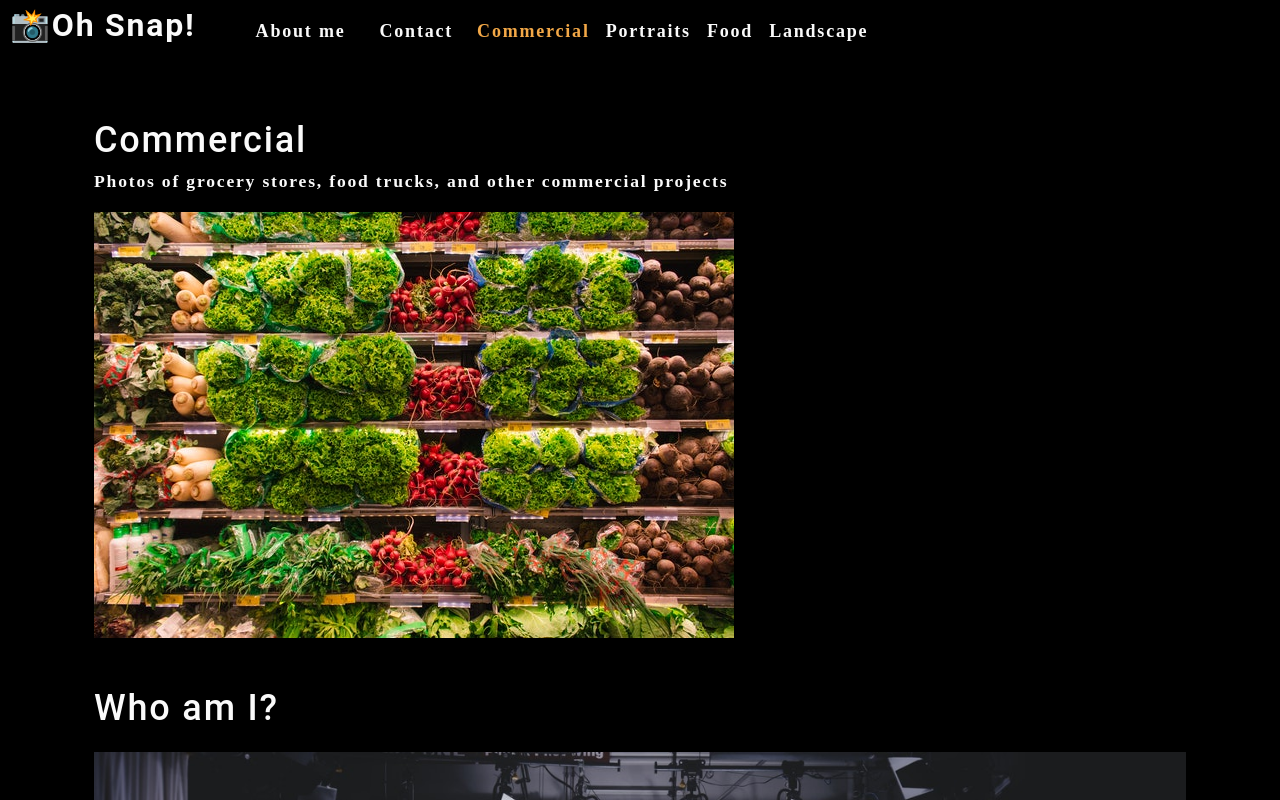
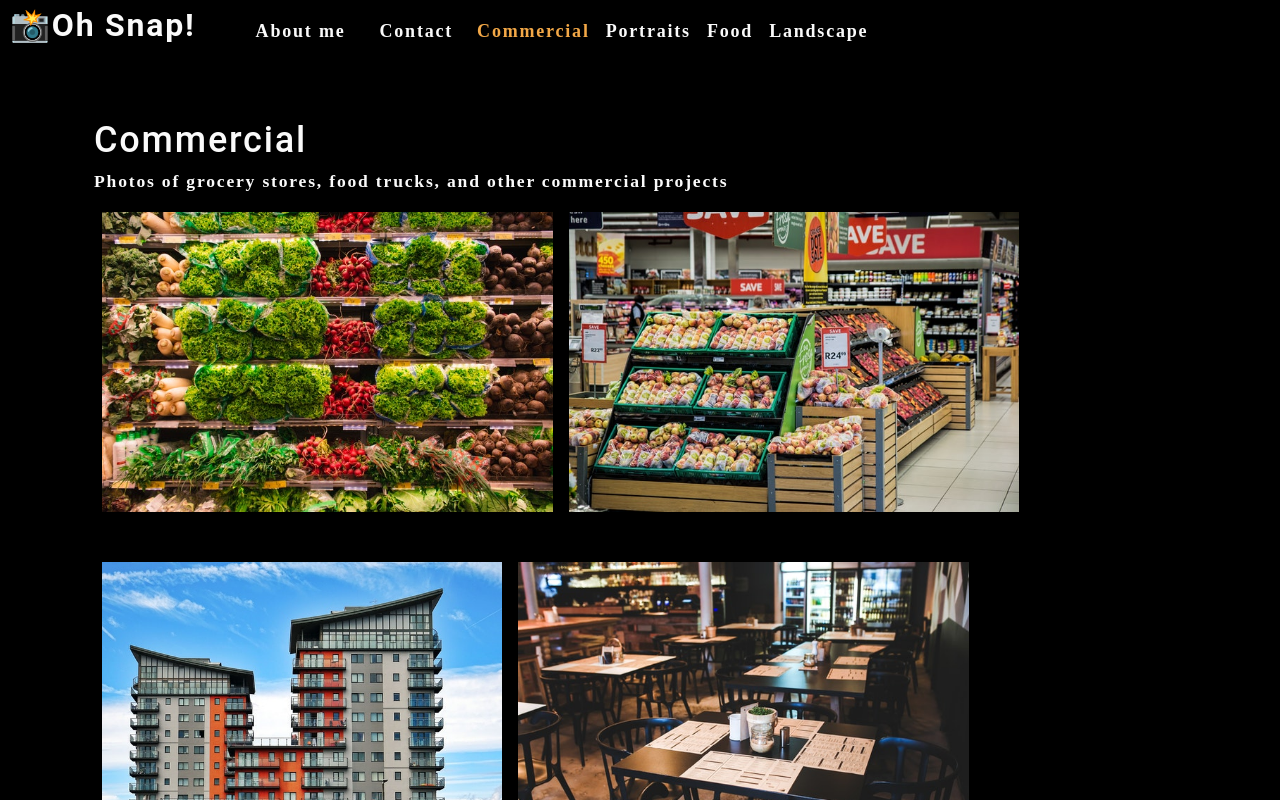
Before and after one commit to khyan22/photo-port, a React (Create React App) app: page / in a window 1280 px wide. Shown: the top 800 px of the page. Built offline with nearby package versions, Linux system fonts and the light colour scheme.

Commit message:
completed gallery & photolist component

```diff
--- a/src/App.js
+++ b/src/App.js
@@ -7,12 +7,12 @@
 function App() {
   const [categories] = useState([
     {
-      name: 'Commercial',
+      name: 'commercial',
       description: 'Photos of grocery stores, food trucks, and other commercial projects'
     },
-    { name: 'Portraits', description: 'Portraits of people in my life' },
-    { name: 'Food', description: 'Delicious delicacies' },
-    { name: 'Landscape', description: 'Fields, farmhouses, waterfalls, and the beauty of nature' }
+    { name: 'portraits', description: 'Portraits of people in my life' },
+    { name: 'food', description: 'Delicious delicacies' },
+    { name: 'landscape', description: 'Fields, farmhouses, waterfalls, and the beauty of nature' }
   ]);
 
   const [currentCategory, setCurrentCategory] = useState(categories[0]);
--- a/src/components/Gallery/index.js
+++ b/src/components/Gallery/index.js
@@ -9,7 +9,10 @@
     <section>
       <h1 data-testid='h1tag'>{capitalizeFirstLetter(name)}</h1>
       <p>{description}</p>
-      <PhotoList/>
+      <PhotoList
+      category={currentCategory.name}
+      >
+      </PhotoList>
     </section>
   );
 };
--- a/src/components/PhotoList/index.js
+++ b/src/components/PhotoList/index.js
@@ -1,14 +1,113 @@
-import React from 'react';
+import React, { useState } from 'react';
 
-import photo from '../../assets/small/commercial/0.jpg';
+function PhotoList({ category }) {
+  const [photos] = useState([
+    {
+      name: 'Grocery aisle',
+      category: 'commercial',
+      description:'Lorem ipsum dolor sit amet, consectetur adipiscing elit. Nunc ultricie'
+    },
+    {
+      name: 'Grocery booth',
+      category: 'commercial',
+      description: 'Lorem ipsum dolor sit amet, consectetur adipiscing elit. Nunc ultricie'
+    },
+    {
+      name: 'Building exterior',
+      category: 'commercial',
+      description: 'Lorem ipsum dolor sit amet, consectetur adipiscing elit. Nunc ultricie'
+    },
+    {
+      name: 'Restaurant table',
+      category: 'commercial',
+      description: 'Lorem ipsum dolor sit amet, consectetur adipiscing elit. Nunc ultricie'
+    },
+    {
+      name: 'Cafe interior',
+      category: 'commercial',
+      description: 'Lorem ipsum dolor sit amet, consectetur adipiscing elit. Nunc ultricie'
+    },
+    {
+      name: 'Green parrot',
+      category: 'portraits',
+      description: 'Lorem ipsum dolor sit amet, consectetur adipiscing elit. Nunc ultricie'
+    },
+    {
+      name: 'Yellow macaw',
+      category: 'portraits',
+      description: 'Lorem ipsum dolor sit amet, consectetur adipiscing elit. Nunc ultricie'
+    },
+    {
+      name: 'Pug smile',
+      category: 'portraits',
+      description: 'Lorem ipsum dolor sit amet, consectetur adipiscing elit. Nunc ultricie'
+    },
+    {
+      name: 'Pancakes',
+      category: 'food',
+      description: 'Lorem ipsum dolor sit amet, consectetur adipiscing elit. Nunc ultricie'
+    },
+    {
+      name: 'Burrito',
+      category: 'food',
+      description: 'Lorem ipsum dolor sit amet, consectetur adipiscing elit. Nunc ultricie'
+    },
+    {
+      name: 'Scallop pasta',
+      category: 'food',
+      description: 'Lorem ipsum dolor sit amet, consectetur adipiscing elit. Nunc ultricie'
+    },
+    {
+      name: 'Burger',
+      category: 'food',
+      description: 'Lorem ipsum dolor sit amet, consectetur adipiscing elit. Nunc ultricie'
+    },
+    {
+      name: 'Fruit bowl',
+      category: 'food',
+      description: 'Lorem ipsum dolor sit amet, consectetur adipiscing elit. Nunc ultricie'
+    },
+    {
+      name: 'Green river',
+      category: 'landscape',
+      description: 'Lorem ipsum dolor sit amet, consectetur adipiscing elit. Nunc ultricie'
+    },
+    {
+      name: 'Docks',
+      category: 'landscape',
+      description: 'Lorem ipsum dolor sit amet, consectetur adipiscing elit. Nunc ultricie'
+    },
+    {
+      name: 'Panoramic village by sea',
+      category: 'landscape',
+      description: 'Lorem ipsum dolor sit amet, consectetur adipiscing elit. Nunc ultricie'
+    },
+    {
+      name: 'Domestic landscape',
+      category: 'landscape',
+      description: 'Lorem ipsum dolor sit amet, consectetur adipiscing elit. Nunc ultricie'
+    },
+    {
+      name: 'Park bench',
+      category: 'landscape',
+      description: 'Lorem ipsum dolor sit amet, consectetur adipiscing elit. Nunc ultricie'
+    }
+  ]);
 
-function PhotoList() {
+  const currentPhotos = photos.filter((photos) => photos.category === category);
+
   return (
     <div>
-      <img
-        src={photo}
-        alt='Commercial Example'
-      />
+      <div className='flex-row'>
+        {currentPhotos.map((image, i) => (
+          <img
+            src={require(`../../assets/small/${category}/${i}.jpg`)}
+            alt={image.name}
+            className='img-thumbnail mx-1'
+            key={image.name}
+          />
+        ))}
+      </div>
     </div>
   );
 };
```
